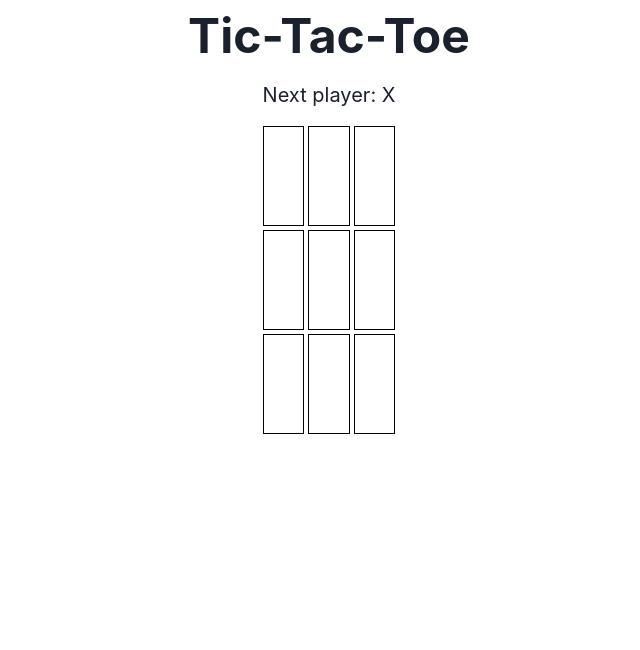
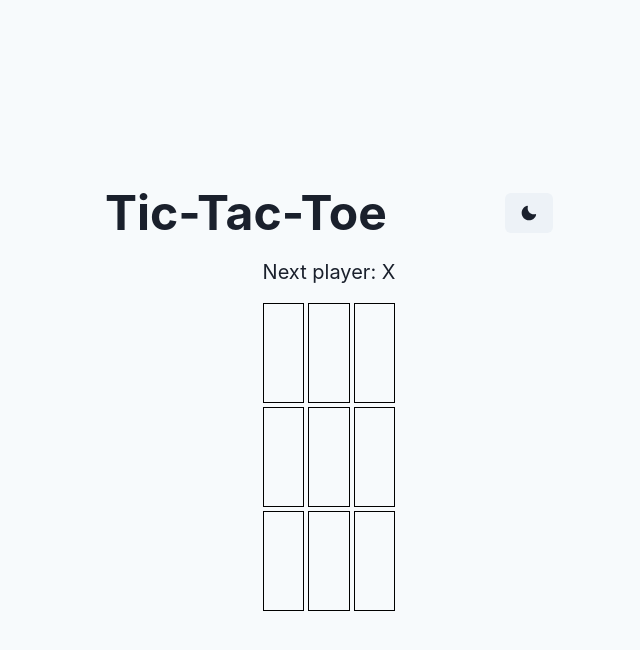
Before and after one commit to Mellbourn/tic-tac-toe, a React (Create React App) app: page / in a window 1280 px wide. Shown: the top 650 px of the page, without its empty margins (311-951 px from the left). Built offline with nearby package versions, Linux system fonts and the light colour scheme.

Commit message:
add color mode

```diff
--- a/package.json
+++ b/package.json
@@ -3,6 +3,7 @@
   "version": "0.1.0",
   "private": true,
   "dependencies": {
+    "@chakra-ui/icons": "^2.1.1",
     "@chakra-ui/react": "^2.8.2",
     "@emotion/react": "^11.13.0",
     "@emotion/styled": "^11.13.0",
--- a/src/App.tsx
+++ b/src/App.tsx
@@ -1,14 +1,47 @@
-import { Box, Heading, VStack } from "@chakra-ui/react";
 import React from "react";
+import {
+  Box,
+  Heading,
+  VStack,
+  Button,
+  useColorMode,
+  useColorModeValue,
+} from "@chakra-ui/react";
+import { SunIcon, MoonIcon } from "@chakra-ui/icons";
 import Board from "./components/Board";
 
 const App: React.FC = () => {
+  const { colorMode, toggleColorMode } = useColorMode();
+  const bgColor = useColorModeValue("gray.50", "gray.800");
+  const color = useColorModeValue("gray.800", "gray.50");
+
   return (
-    <Box textAlign="center" fontSize="xl" p={3}>
-      <VStack spacing={5}>
-        <Heading as="h1" size="2xl">
-          Tic-Tac-Toe
-        </Heading>
+    <Box
+      textAlign="center"
+      fontSize="xl"
+      p={3}
+      bg={bgColor}
+      color={color}
+      minH="100vh"
+      display="flex"
+      flexDirection="column"
+      justifyContent="center"
+      alignItems="center"
+    >
+      <VStack spacing={5} w="full" maxW="md">
+        <Box
+          w="full"
+          display="flex"
+          justifyContent="space-between"
+          alignItems="center"
+        >
+          <Heading as="h1" size="2xl">
+            Tic-Tac-Toe
+          </Heading>
+          <Button onClick={toggleColorMode}>
+            {colorMode === "light" ? <MoonIcon /> : <SunIcon />}
+          </Button>
+        </Box>
         <Board />
       </VStack>
     </Box>
```
Also changed, not shown: 1 other file (tests, documents, lock files or other folders).
